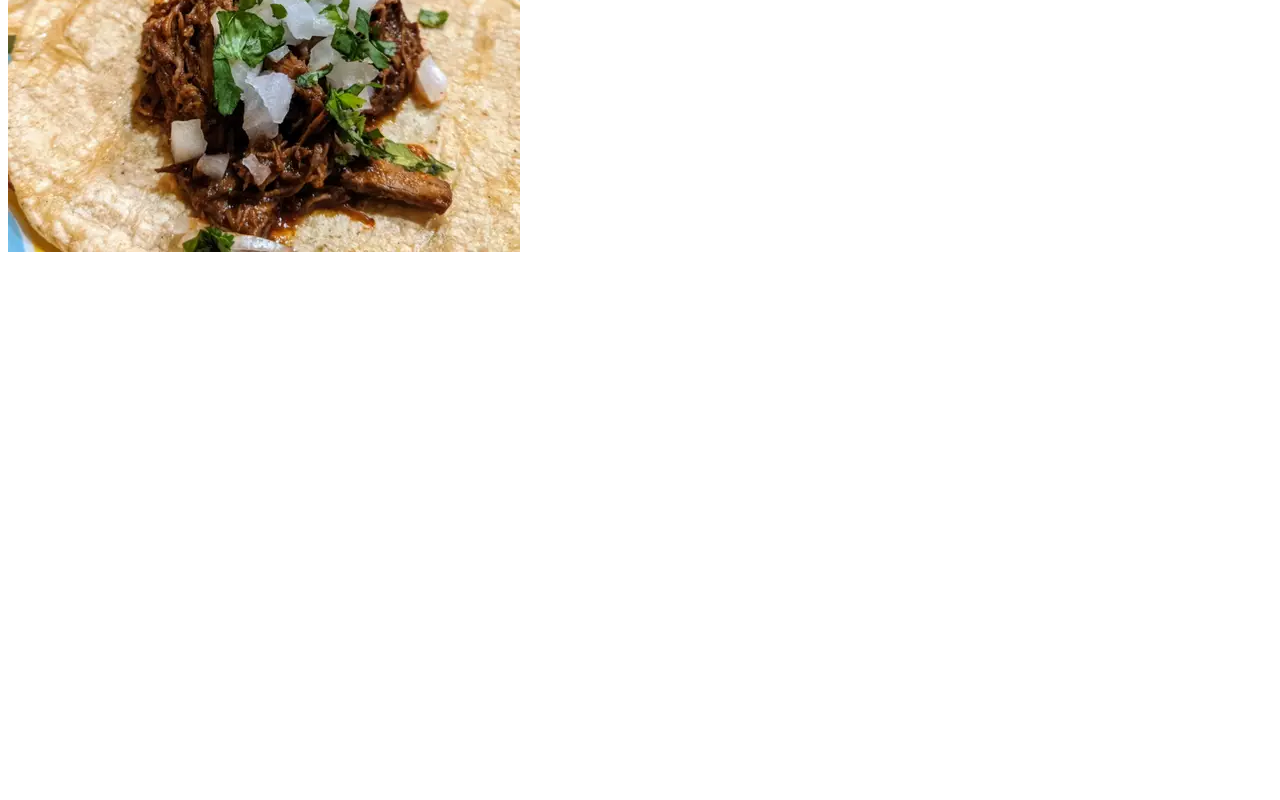
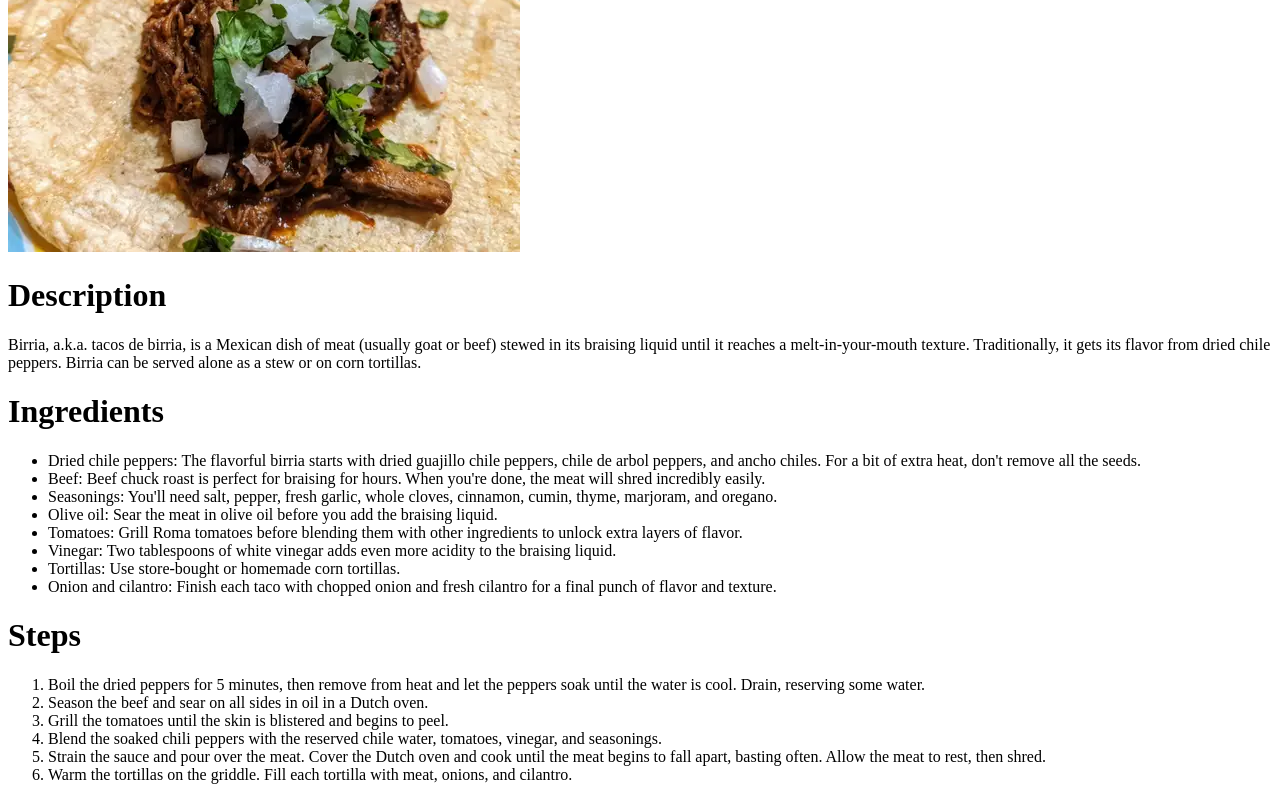
Before and after one commit to jw-chappell/odin_recipes, a plain HTML site: page recipes/tacos.html in a window 1280 px wide. Shown: the part 340-1140 px from the top of the page. Before the commit the page ends 800 px from the top, so only its background shows below. Drawn offline with Linux system fonts and the light colour scheme.

Commit message:
Taco Recipe , Desription , Ingredients and Steps

```diff
--- a/recipes/tacos.html
+++ b/recipes/tacos.html
@@ -8,5 +8,33 @@
 <body>
   <h1>Tacos</h1>
   <img src="/asset/Beef Birria Tacos.webp" alt="Beff Birra Tacos">
+
+  <h1>Description</h1>
+    <p>
+      Birria, a.k.a. tacos de birria, is a Mexican dish of meat (usually goat or beef) stewed in its braising liquid until it reaches a melt-in-your-mouth texture. Traditionally, it gets its flavor from dried chile peppers. Birria can be served alone as a stew or on corn tortillas.
+    </p>
+
+  <h1>Ingredients</h1>
+    <ul>
+      <li>Dried chile peppers: The flavorful birria starts with dried guajillo chile peppers, chile de arbol peppers, and ancho chiles. For a bit of extra heat, don't remove all the seeds.</li>
+      <li>Beef: Beef chuck roast is perfect for braising for hours. When you're done, the meat will shred incredibly easily.</li>
+      <li>Seasonings: You'll need salt, pepper, fresh garlic, whole cloves, cinnamon, cumin, thyme, marjoram, and oregano.</li>
+      <li>Olive oil: Sear the meat in olive oil before you add the braising liquid.</li>
+      <li>Tomatoes: Grill Roma tomatoes before blending them with other ingredients to unlock extra layers of flavor.</li>
+      <li>Vinegar: Two tablespoons of white vinegar adds even more acidity to the braising liquid.</li>
+      <li>Tortillas: Use store-bought or homemade corn tortillas.</li>
+      <li>Onion and cilantro: Finish each taco with chopped onion and fresh cilantro for a final punch of flavor and texture.
+      </li>
+    </ul>
+
+  <h1>Steps</h1>
+  <ol>
+    <li>Boil the dried peppers for 5 minutes, then remove from heat and let the peppers soak until the water is cool. Drain, reserving some water.</li>
+    <li>Season the beef and sear on all sides in oil in a Dutch oven.</li>
+    <li>Grill the tomatoes until the skin is blistered and begins to peel.</li>
+    <li>Blend the soaked chili peppers with the reserved chile water, tomatoes, vinegar, and seasonings.</li>
+    <li>Strain the sauce and pour over the meat. Cover the Dutch oven and cook until the meat begins to fall apart, basting often. Allow the meat to rest, then shred.</li>
+    <li>Warm the tortillas on the griddle. Fill each tortilla with meat, onions, and cilantro.</li>
+  </ol>
 </body>
 </html>
```
